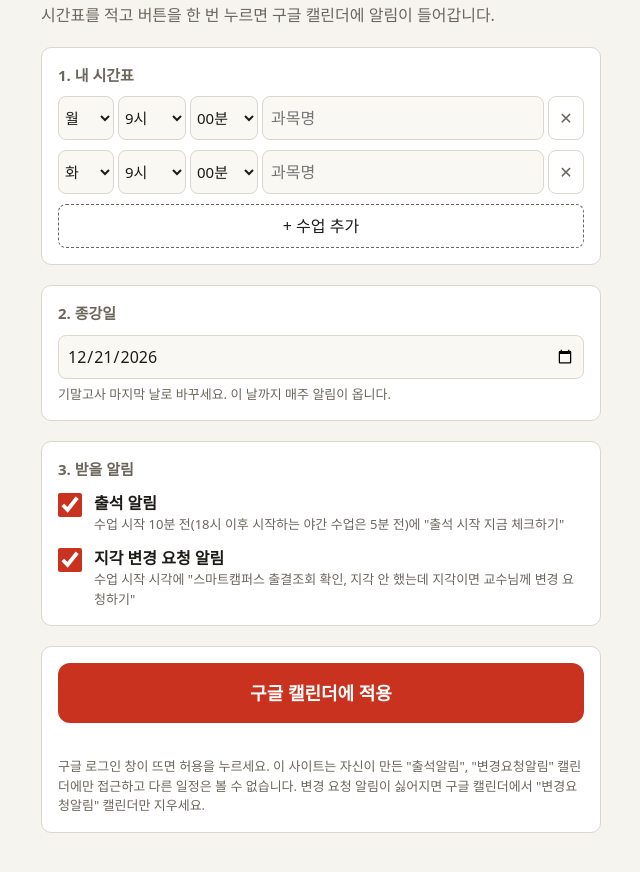
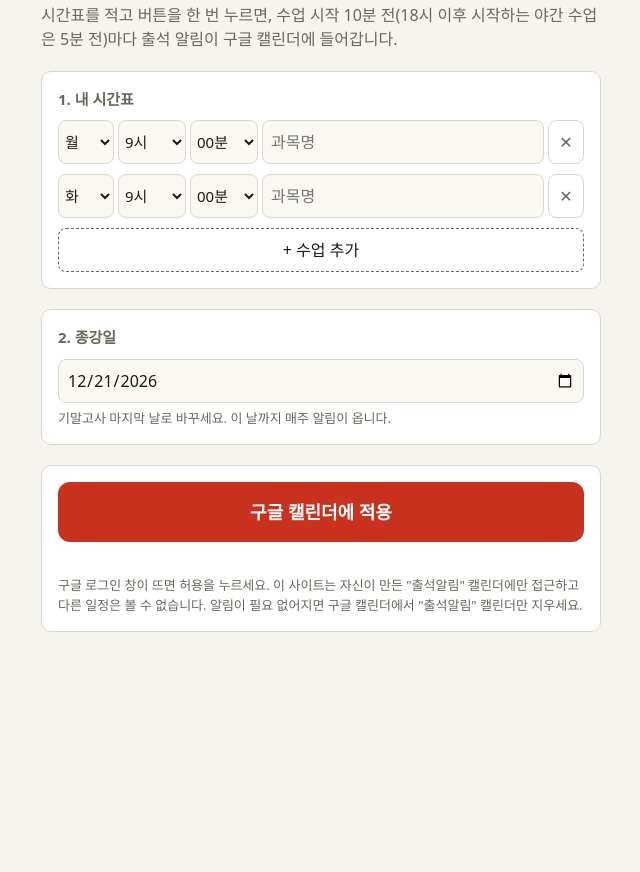
Before and after one commit to yh415920-oss/attendance-alert, a plain HTML site: page index.html in a window 1280 px wide. Shown: the part 56-928 px from the top of the page, without its empty margins (319-959 px from the left). After the commit the page ends 800 px from the top, so only its background shows below. Drawn offline with Linux system fonts and the light colour scheme.

Commit message:
변경요청알림 제거, 출석 알림 설명에 출결조회 확인 권장 추가

```diff
--- a/index.html
+++ b/index.html
@@ -42,7 +42,7 @@ button{font:inherit;cursor:pointer}
 <main>
   <header>
     <h1>출석 알림 만들기</h1>
-    <p class="lead">시간표를 적고 버튼을 한 번 누르면 구글 캘린더에 알림이 들어갑니다.</p>
+    <p class="lead">시간표를 적고 버튼을 한 번 누르면, 수업 시작 10분 전(18시 이후 시작하는 야간 수업은 5분 전)마다 출석 알림이 구글 캘린더에 들어갑니다.</p>
   </header>
 
   <section class="panel">
@@ -58,17 +58,9 @@ button{font:inherit;cursor:pointer}
   </section>
 
   <section class="panel">
-    <h2>3. 받을 알림</h2>
-    <div class="list">
-      <label class="chk"><input type="checkbox" id="kA" checked><span><b>출석 알림</b><small>수업 시작 10분 전(18시 이후 시작하는 야간 수업은 5분 전)에 "출석 시작 지금 체크하기"</small></span></label>
-      <label class="chk"><input type="checkbox" id="kB" checked><span><b>지각 변경 요청 알림</b><small>수업 시작 시각에 "스마트캠퍼스 출결조회 확인, 지각 안 했는데 지각이면 교수님께 변경 요청하기"</small></span></label>
-    </div>
-  </section>
-
-  <section class="panel">
     <button class="go" id="go" type="button">구글 캘린더에 적용</button>
     <p class="msg" id="msg" role="status"></p>
-    <p class="hint">구글 로그인 창이 뜨면 허용을 누르세요. 이 사이트는 자신이 만든 "출석알림", "변경요청알림" 캘린더에만 접근하고 다른 일정은 볼 수 없습니다. 변경 요청 알림이 싫어지면 구글 캘린더에서 "변경요청알림" 캘린더만 지우세요.</p>
+    <p class="hint">구글 로그인 창이 뜨면 허용을 누르세요. 이 사이트는 자신이 만든 "출석알림" 캘린더에만 접근하고 다른 일정은 볼 수 없습니다. 알림이 필요 없어지면 구글 캘린더에서 "출석알림" 캘린더만 지우세요.</p>
   </section>
 </main>
 
@@ -79,7 +71,7 @@ button{font:inherit;cursor:pointer}
   // ▲▲▲
   var SCOPE="https://www.googleapis.com/auth/calendar.app.created", TZ="Asia/Seoul";
   var DAYS=["월","화","수","목","금","토"], JS_DAY={"월":1,"화":2,"수":3,"목":4,"금":5,"토":6};
-  var KIND={A:{off:-10,line:"출석 시작 지금 체크하기",cal:"출석알림"},B:{off:0,line:"스마트캠퍼스 출결조회 확인, 지각 안 했는데 지각이면 교수님께 변경 요청하기",cal:"변경요청알림"}};
+  var KIND={A:{off:-10,line:"출석 시작 지금 체크하기",tip:"체크한 뒤 스마트캠퍼스 출결조회에서 처리됐는지 확인(권장)",cal:"출석알림"}};
   var NIGHT_FROM=18, NIGHT_OFF=-5; // 학교 기준: 주간은 10분 전, 야간은 5분 전부터 출석 체크
   var pad=function(n){return (n<10?"0":"")+n};
 
@@ -97,7 +89,7 @@ button{font:inherit;cursor:pointer}
   }
   window.buildEvent=function(c,kind,untilStr,today){
     var K=KIND[kind], s=startOf(today,c,K), e=new Date(s.getTime()+60000), text="["+clean(c.name)+"] "+K.line;
-    return {summary:text,description:K.line,
+    return {summary:text,description:K.line+"\n"+K.tip,
       start:{dateTime:iso(s),timeZone:TZ},end:{dateTime:iso(e),timeZone:TZ},
       recurrence:["RRULE:FREQ=WEEKLY;COUNT="+weeksUntil(s,untilStr)],
       reminders:{useDefault:false,overrides:[{method:"popup",minutes:0}]}};
@@ -122,7 +114,7 @@ button{font:inherit;cursor:pointer}
   function valid(l){return l.filter(function(c){return c.name.trim()})}
   function save(){try{localStorage.setItem("att-tt",JSON.stringify({rows:read(),until:untilEl.value}))}catch(e){}}
   function say(t,k){msg.className="msg"+(k?" "+k:"");msg.textContent=t}
-  function selected(){var k=[];if(document.getElementById("kA").checked)k.push("A");if(document.getElementById("kB").checked)k.push("B");return k}
+  function selected(){return ["A"]}
 
   async function api(token,path,body){
     var res=await fetch("https://www.googleapis.com/calendar/v3"+path,{method:"POST",headers:{"Authorization":"Bearer "+token,"Content-Type":"application/json"},body:JSON.stringify(body)});
@@ -144,7 +136,7 @@ button{font:inherit;cursor:pointer}
       say("끝났습니다. 구글 캘린더 앱을 열어 확인하세요. 다시 누르면 중복으로 들어가니 누르지 마세요.","ok");
     }catch(e){
       go.disabled=false;
-      say((done?done+"개를 넣은 뒤 ":"")+"실패했습니다("+(e.message||"알 수 없는 오류")+"). 구글 캘린더에 생긴 "+'"출석알림"·"변경요청알림"'+" 캘린더를 지우고 다시 시도하세요.","err");
+      say((done?done+"개를 넣은 뒤 ":"")+"실패했습니다("+(e.message||"알 수 없는 오류")+"). 구글 캘린더에 생긴 "+'"출석알림"'+" 캘린더를 지우고 다시 시도하세요.","err");
     }
   }
   go.onclick=function(){
@@ -162,7 +154,6 @@ button{font:inherit;cursor:pointer}
   };
   document.getElementById("add").onclick=function(){rowsEl.appendChild(rowEl({}));save()};
   untilEl.addEventListener("input",save);
-  ["kA","kB"].forEach(function(id){document.getElementById(id).addEventListener("change",function(){say("")})});
 
   var init=null; try{init=JSON.parse(localStorage.getItem("att-tt")||"null")}catch(e){}
   if(init&&init.rows&&init.rows.length){init.rows.forEach(function(r){rowsEl.appendChild(rowEl(r))}); if(init.until)untilEl.value=init.until}
```
